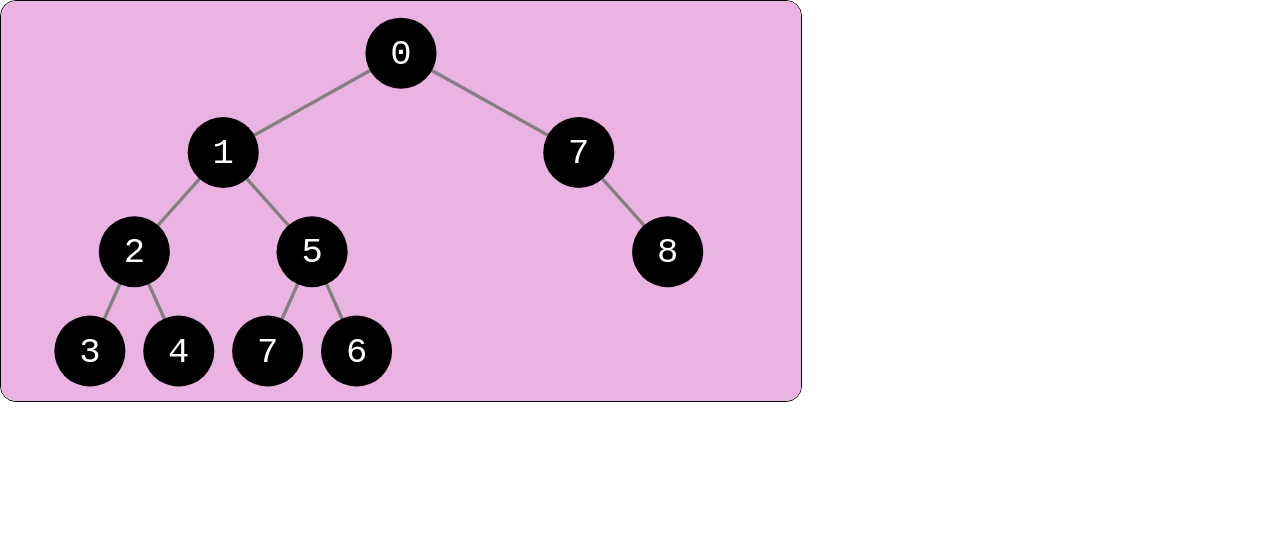
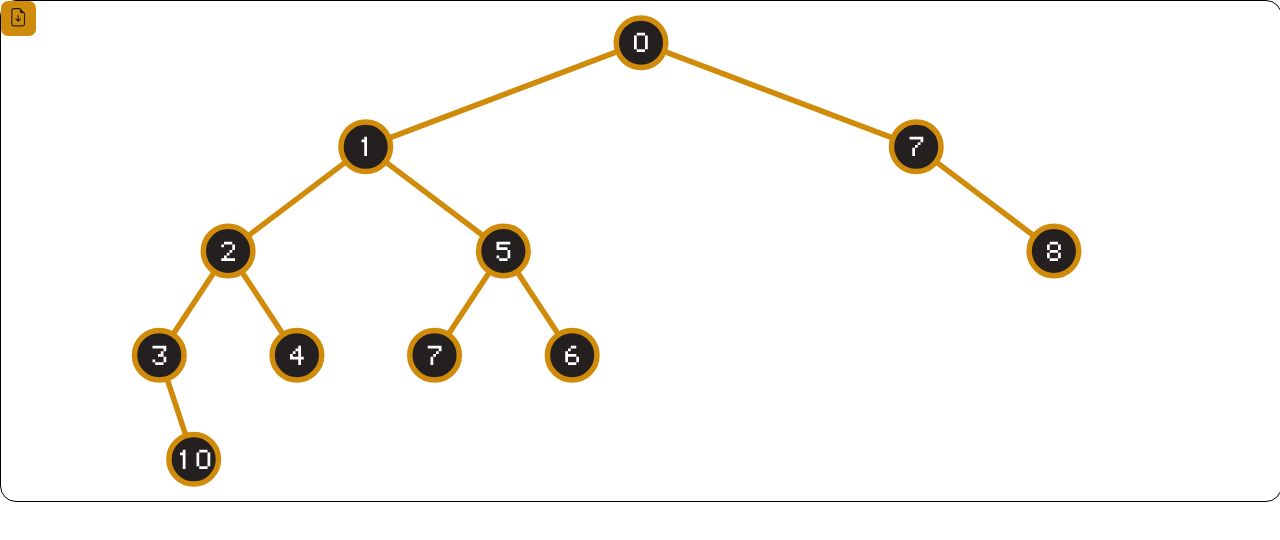
Before and after one commit to laurens-in/WSA-Composing-With-Code, a website built with Vite: page index.html in a window 1280 px wide. Built offline with nearby package versions, Linux system fonts and the light colour scheme.

Commit message:
fix drawing

```diff
--- a/index.html
+++ b/index.html
@@ -13,8 +13,8 @@
         style="
           border: 1px solid black;
           border-radius: 1em;
-          width: 800px;
-          height: 400px;
+          width: 100%;
+          height: 500px;
           overflow: hidden;
         "
       ></div>
--- a/src/draw2.ts
+++ b/src/draw2.ts
@@ -1,33 +1,59 @@
 import { Tree, findPaths, isLeaf, isNode } from "./tree";
 
-export const drawTree = <T>(t: Tree<T>, container: HTMLDivElement) => {
+export const renderTree = <T>(t: Tree<T>, container: HTMLDivElement) => {
   const svg = document.createElementNS("http://www.w3.org/2000/svg", "svg");
+
+  const obs = new ResizeObserver(() => {
+    drawTree(t, svg, container);
+  });
+  drawTree(t, svg, container);
+  obs.observe(container);
+
+  const button = getDownload(svg, "tree.svg");
+
+  container.append(button);
+};
+
+const getDownload = (svg: SVGSVGElement, name: string) => {
+  const svgData = new XMLSerializer().serializeToString(svg);
+  const blob = new Blob([svgData], { type: "image/svg+xml;charset=utf-8" });
+  const url = URL.createObjectURL(blob);
+  const link = document.createElement("a");
+  link.innerHTML = `<button style="position: absolute;"><svg xmlns="http://www.w3.org/2000/svg" width="80%" height="80%" fill="currentColor" class="bi bi-file-earmark-arrow-down" viewBox="0 0 16 16">
+                      <path d="M8.5 6.5a.5.5 0 0 0-1 0v3.793L6.354 9.146a.5.5 0 1 0-.708.708l2 2a.5.5 0 0 0 .708 0l2-2a.5.5 0 0 0-.708-.708L8.5 10.293z"/>
+                      <path d="M14 14V4.5L9.5 0H4a2 2 0 0 0-2 2v12a2 2 0 0 0 2 2h8a2 2 0 0 0 2-2M9.5 3A1.5 1.5 0 0 0 11 4.5h2V14a1 1 0 0 1-1 1H4a1 1 0 0 1-1-1V2a1 1 0 0 1 1-1h5.5z"/>
+                    </svg></button>`;
+  link.href = url;
+  link.download = name;
+  return link;
+};
+
+const drawTree = <T>(
+  t: Tree<T>,
+  svg: SVGSVGElement,
+  container: HTMLDivElement
+) => {
+  svg.innerHTML = "";
   const ratio = container.clientHeight / container.clientWidth;
+
+  const width = 100;
+  const height = 100 * ratio;
+
   svg.setAttribute("viewBox", `0 0 120 ${120 * ratio}`);
   svg.setAttribute("preserveAspectRatio", "none");
-  console.log(`0 0 120 ${120 * ratio}`);
 
-  const size =
-    container.clientWidth > container.clientHeight
-      ? container.clientHeight
-      : container.clientWidth;
-
-  // svg.width.baseVal.valueAsString = `${size}px`;
-  // svg.height.baseVal.valueAsString = `${size}px`;
   svg.width.baseVal.valueAsString = `${container.clientWidth}px`;
   svg.height.baseVal.valueAsString = `${container.clientHeight}px`;
-  svg.style.backgroundColor = "#EBB3E2";
 
   container.append(svg);
 
-  const width = 100;
-
-  const padding = 10;
+  const paddingH = 10;
+  const paddingV = height * 0.1;
   const depth = findPaths(t).reduce((p, c) => (p > c.length ? p : c.length), 0);
   const breadth = Math.pow(2, depth - 1);
 
   const spaces = breadth * 2 - 1;
-  const radius = (100 / spaces) * 0.8;
+  const radius = Math.min((100 / spaces) * 0.8, height * 0.1);
   const indents = [
     0,
     ...[...Array(depth - 1).keys()].map((v) => Math.pow(2, v)).reverse(),
@@ -36,12 +62,11 @@ export const drawTree = <T>(t: Tree<T>, container: HTMLDivElement) => {
   recursiveDraw(
     t,
     svg,
-    { x: width / 2 + padding, y: radius + (padding * ratio) / 2 },
+    { x: width / 2 + paddingH, y: paddingV },
     radius,
-    padding,
     {
       h: 100 / spaces,
-      v: ((100 - 2 * radius) * ratio) / (depth - 1),
+      v: height / (depth - 1),
     },
     indents,
     0
@@ -53,7 +78,6 @@ const recursiveDraw = <T>(
   svg: SVGSVGElement,
   position: { x: number; y: number },
   radius: number,
-  padding: number,
   space: { h: number; v: number },
   indents: number[],
   depth = 0
@@ -64,13 +88,12 @@ const recursiveDraw = <T>(
         x: position.x - indents[depth + 1] * space.h,
         y: position.y + space.v,
       };
-      drawLine(position, nextLeftPosition, indents.length, svg);
+      drawLine(position, nextLeftPosition, radius, svg);
       recursiveDraw(
         node.left,
         svg,
         nextLeftPosition,
         radius,
-        padding,
         space,
         indents,
         depth + 1
@@ -81,13 +104,12 @@ const recursiveDraw = <T>(
         x: position.x + indents[depth + 1] * space.h,
         y: position.y + space.v,
       };
-      drawLine(position, nextRightPosition, indents.length, svg);
+      drawLine(position, nextRightPosition, radius, svg);
       recursiveDraw(
         node.right,
         svg,
         nextRightPosition,
         radius,
-        padding,
         space,
         indents,
         depth + 1
@@ -102,14 +124,6 @@ const recursiveDraw = <T>(
     (node.data as number).toString(),
     svg
   );
-  // drawText(
-  //   position.x,
-  //   position.y,
-  //   radius,
-  //   (node.data as number).toString(),
-  //   svg
-  // );
-
   if (isLeaf(node)) return;
 };
 
@@ -127,7 +141,8 @@ const drawCircle = (
   );
   circle.cx.baseVal.value = x;
   circle.cy.baseVal.value = y;
-  circle.r.baseVal.value = r;
+  circle.r.baseVal.value = r * 0.9;
+  circle.style.strokeWidth = `${r * 0.2}`;
   circle.style.fill = "currentColor";
 
   group.append(circle);
@@ -139,7 +154,7 @@ const drawCircle = (
 const drawLine = (
   origin: { x: number; y: number },
   target: { x: number; y: number },
-  depth: number,
+  radius: number,
   svg: SVGSVGElement
 ) => {
   const line = document.createElementNS("http://www.w3.org/2000/svg", "line");
@@ -147,15 +162,14 @@ const drawLine = (
   line.y1.baseVal.value = origin.y;
   line.x2.baseVal.value = target.x;
   line.y2.baseVal.value = target.y;
-  line.style.stroke = "gray";
-  line.style.strokeWidth = `${2 / depth}px`;
+  line.style.strokeWidth = `${radius * 0.2}`;
   svg.append(line);
 };
 
 const getText = (x: number, y: number, size: number, text: string) => {
   const textP = document.createElementNS("http://www.w3.org/2000/svg", "text");
   textP.setAttribute("x", x.toString());
-  textP.setAttribute("y", (y + size * 0.3).toString());
+  textP.setAttribute("y", (y + size * 0.35).toString());
   textP.setAttribute("alignment-baselin", "middle");
   textP.setAttribute("text-anchor", "middle");
   textP.textContent = text;
@@ -163,6 +177,5 @@ const getText = (x: number, y: number, size: number, text: string) => {
   textP.style.fill = "white";
   textP.style.fontSize = `${size}px`;
   textP.style.lineHeight = "1";
-  textP.style.fontFamily = "monospace";
   return textP;
 };
--- a/src/main.ts
+++ b/src/main.ts
@@ -1,5 +1,5 @@
 // import { visualize } from "./cytoscape";
-import { drawTree } from "./draw2";
+import { renderTree } from "./draw2";
 import "./style.css";
 import { Tree } from "./tree";
 
@@ -24,8 +24,9 @@ const tree: Tree<number> = {
       kind: "node",
       data: 2,
       left: {
-        kind: "leaf",
+        kind: "node",
         data: 3,
+        right: { kind: "leaf", data: 10 },
       },
       right: { kind: "leaf", data: 4 },
     },
@@ -52,4 +53,4 @@ const tree: Tree<number> = {
   },
 };
 
-if (treeDiv) drawTree(tree, treeDiv);
+if (treeDiv) renderTree(tree, treeDiv);
--- a/src/style.css
+++ b/src/style.css
@@ -1,3 +1,10 @@
+@font-face {
+  font-family: "FT88";
+  src: url("/FT88-Regular.woff");
+  font-weight: normal;
+  font-style: normal;
+}
+
 html,
 body,
 #app {
@@ -12,8 +19,26 @@ svg g {
 }
 
 svg g {
-  color: black;
+  color: rgb(36, 32, 32);
 }
 svg g:hover {
-  color: red;
+  color: rgb(73, 73, 197);
 }
+
+svg circle,
+svg line {
+  stroke: rgb(209, 139, 10);
+}
+
+svg text {
+  font-family: "FT88";
+}
+
+button {
+  background-color: rgb(209, 139, 10);
+  border: none;
+  border-radius: 7px;
+  width: 35px;
+  height: 35px;
+  color: rgb(36, 32, 32);
+}
```
Also changed, not shown: src/counter.ts (added, +9 -0 lines), public/FT88-Regular.woff (added).
